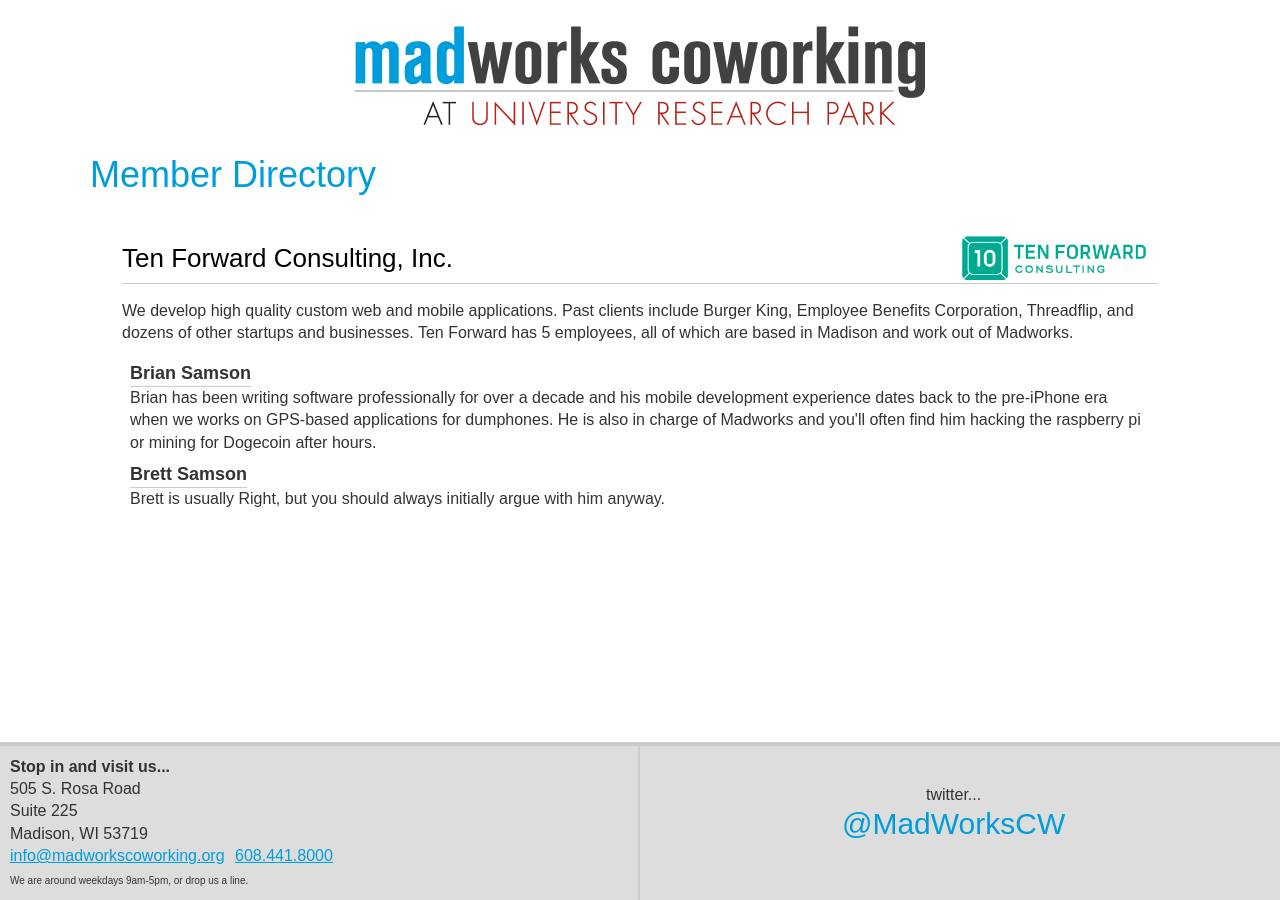
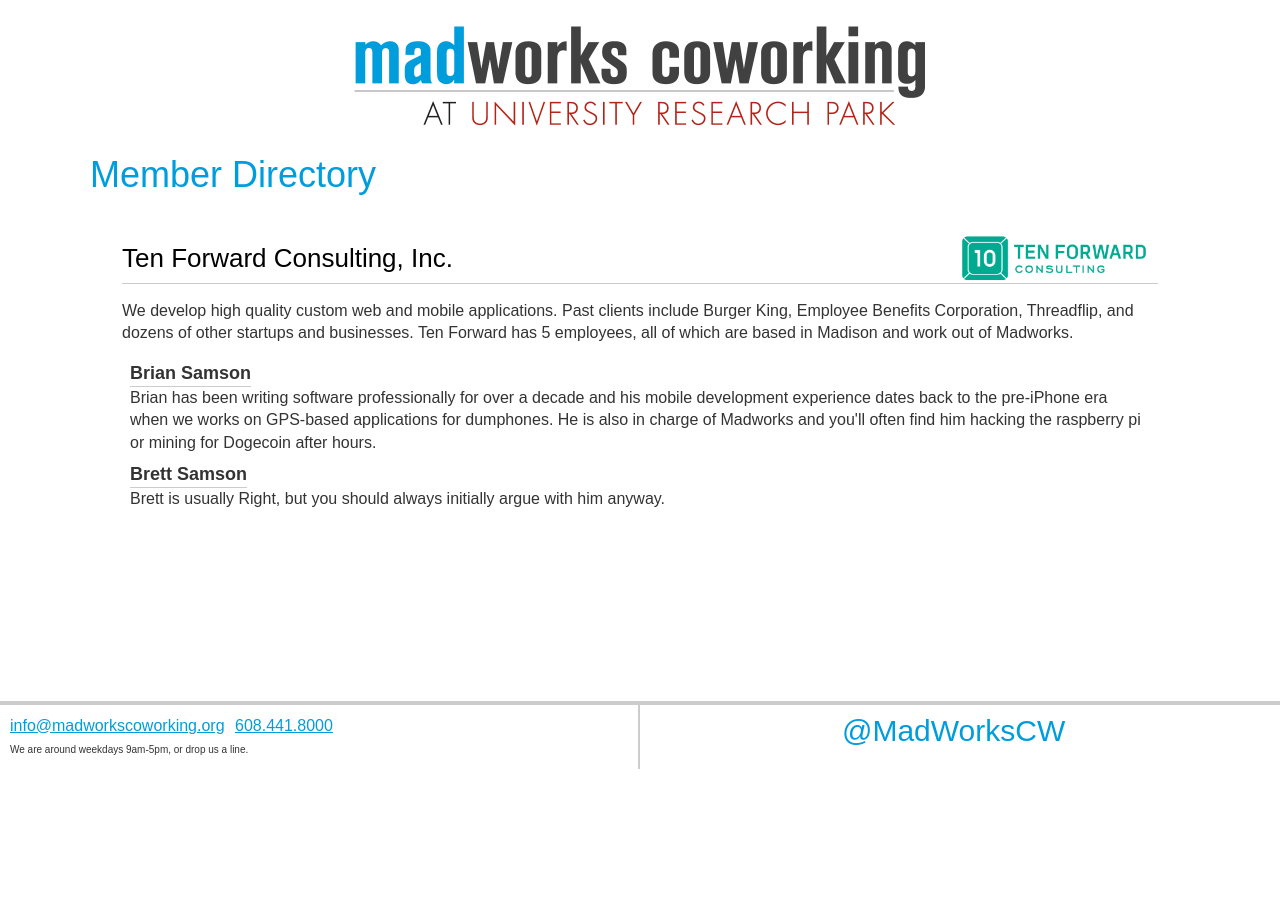
Before and after one commit to MadWorksCW/madworkscw.github.io, a Jekyll site: the page built from members.html, in a window 1280 px wide. Built offline with Jekyll 4.4.1, drawn with Linux system fonts in a browser that asks for light colours; nearby versions of some CDN libraries; Markdown is read by kramdown in place of the engine named in the settings.

Commit message:
online application

```diff
--- a/_layouts/default.html
+++ b/_layouts/default.html
@@ -19,20 +19,15 @@
     </div>
     {{ content }}
   </div>
-  <div class="footer">
+  <div class="footer static">
     <div class="address-wrapper">
       <div class="address">
-        <strong>Stop in and visit us...</strong><br />
-        505 S. Rosa Road<br />
-        Suite 225<br />
-        Madison, WI 53719<br />
         <a href="mailto:info@madworkscoworking.org">info@madworkscoworking.org</a>
         <a href="tel:6084418000">608.441.8000</a><br />
         <span class="small">We are around weekdays 9am-5pm, or drop us a line.</span>
       </div>
     </div>
     <div class="twitter-link-wrapper">
-      twitter...<br />
       <a href="https://twitter.com/MadWorksCW" target="_blank">@MadWorksCW</a>
     </div>
   </div>
--- a/css/screen.css
+++ b/css/screen.css
@@ -241,6 +241,12 @@
   z-index: 20;
 }
 
+.footer.static {
+  position: static;
+}
+.footer.static .twitter-link-wrapper {
+  margin-top: 8px;
+}
 /* line 64, ../sass/screen.scss */
 .address-wrapper {
   border-right: 2px solid #cccccc;
```
Also changed, not shown: apply.html (added, +11 -0 lines).
